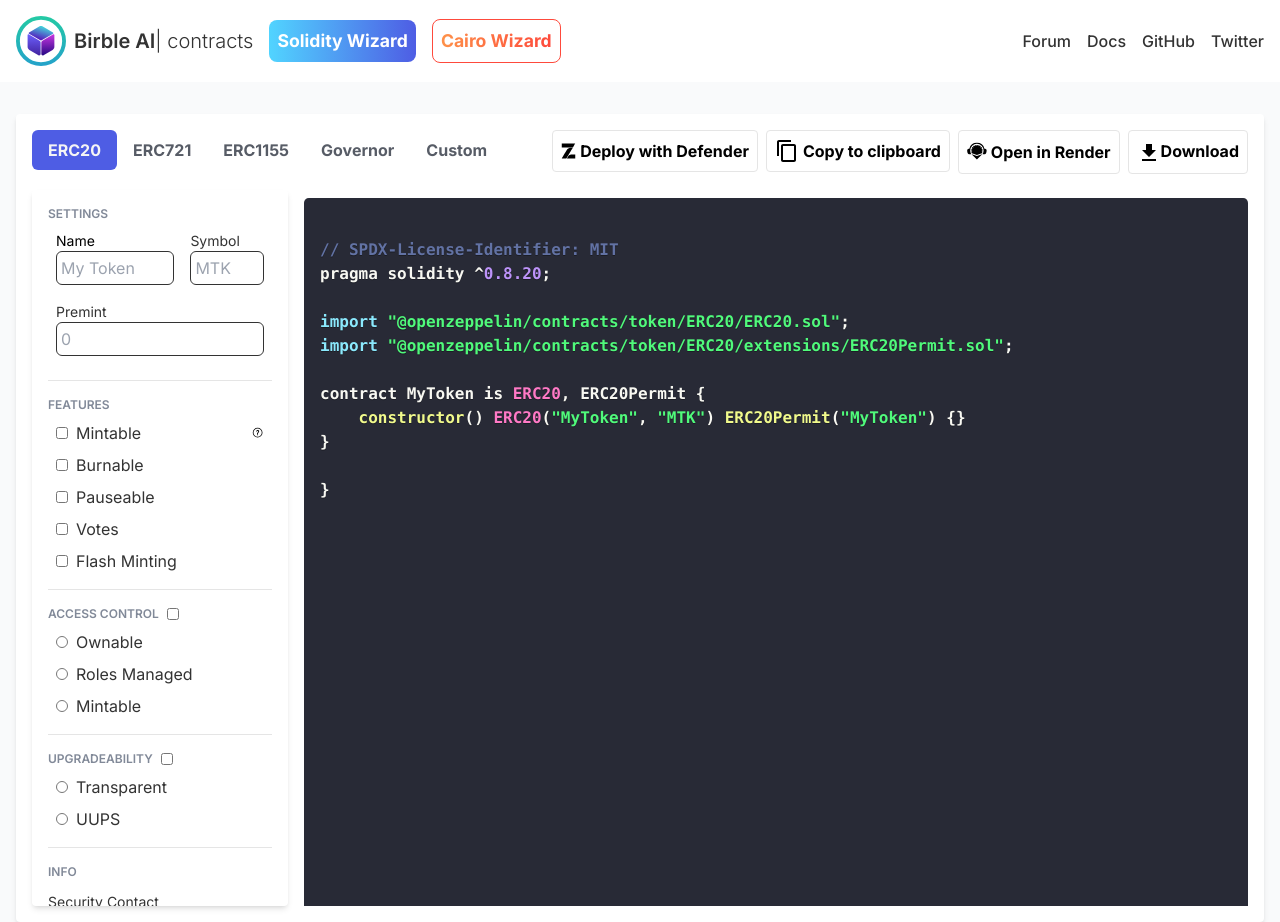
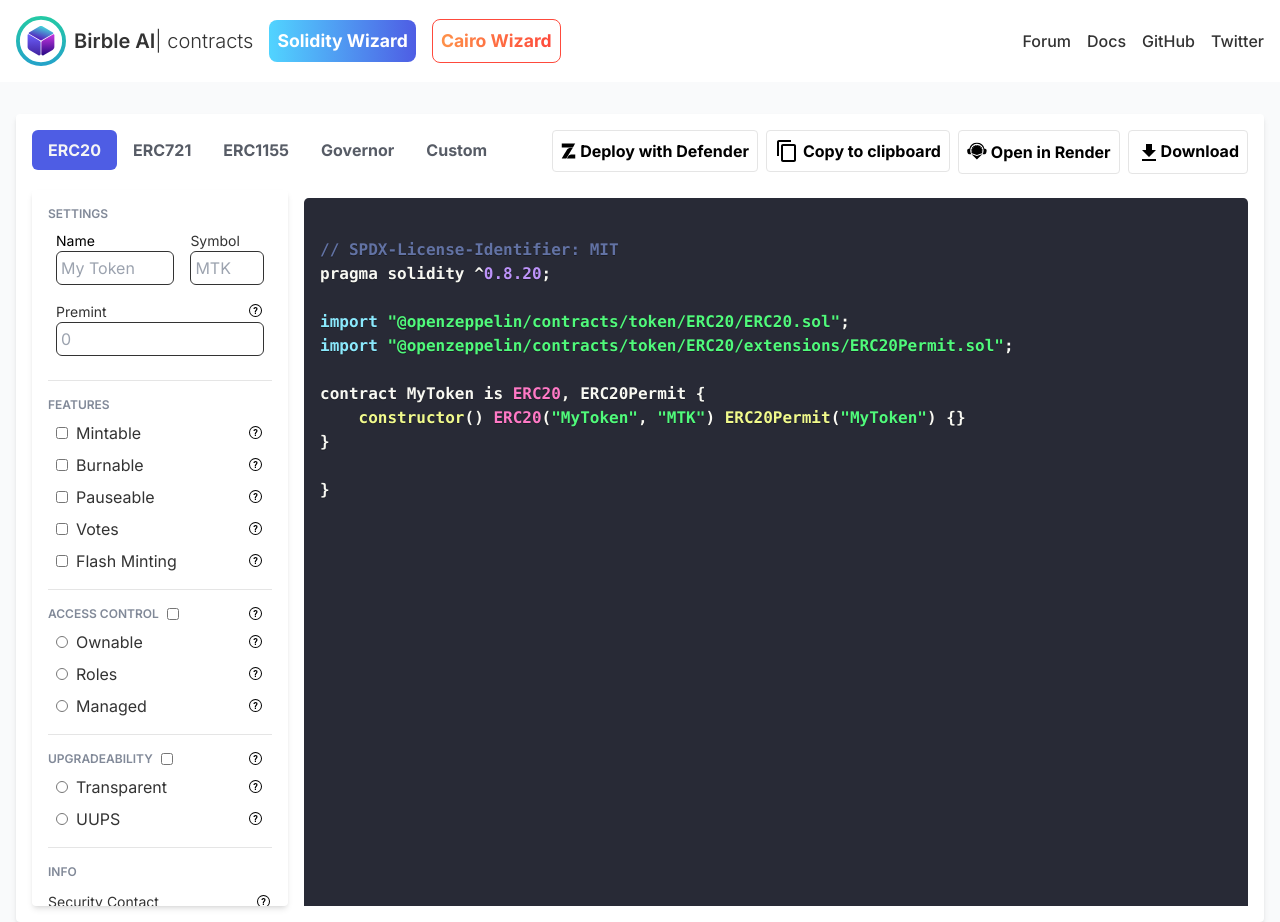
Before and after one commit to Mwangangi1978/Web3, a Next.js app in the folder contract/: page / in a window 1280 px wide. Built offline with nearby package versions, Linux system fonts and the light colour scheme.

Commit message:
tooltips for erc20

```diff
--- a/contract/src/components/erc20.tsx
+++ b/contract/src/components/erc20.tsx
@@ -21,9 +21,12 @@ const ERC20 = ()=>{
                     </div>
                 </div>
                 <div className="flex flex-col p-[0.5rem]">
+                    <div className="flex item-center place-content-between">
                         <label htmlFor="uri" className="text-[#333333] text-[0.875rem]">
                             Premint
                         </label>
+                        <Tool tooltipText="Create an initial amount of tokens for the deployer." />
+                    </div>
                     <input  id="uri" type="text" placeholder="0" className="border border-1 border-[#333333] rounded-[6px] p-1  text-black"/>
                 </div>
             </div>
@@ -39,9 +42,10 @@ const ERC20 = ()=>{
                         />
                         <label className="ml-[0.5rem] text-[#333333] ">Mintable</label>
                     </div>
-                    <Tool tooltipText="Tooltip Text Here" link='https://www.birbleai.com/' linktext='Read more'/>
+                    <Tool tooltipText="Privileged accounts will be able to create more supply." />
                 </div>
-                <div className="m-[0.5rem] flex items-center">
+                <div className="m-[0.5rem] flex items-center place-content-between">
+                    <div className="flex items-center">
                         <input
                             type="checkbox"
                             className="form-checkbox h-3 w-3 text-indigo-600 rounded"
@@ -49,7 +53,10 @@ const ERC20 = ()=>{
                         />
                         <label className="ml-[0.5rem] text-[#333333]">Burnable</label>
                     </div>
-                <div className="m-[0.5rem] flex items-center">
+                    <Tool tooltipText="Token holders will be able to destroy their tokens." link='https://docs.openzeppelin.com/contracts/5.x/api/token/erc20#ERC20Burnable' linktext='Read more'/>
+                </div>
+                <div className="m-[0.5rem] flex items-center place-content-between">
+                    <div className="flex items-center">
                         <input
                             type="checkbox"
                             className="form-checkbox h-3 w-3 text-indigo-600 rounded"
@@ -57,7 +64,10 @@ const ERC20 = ()=>{
                         />
                         <label className="ml-[0.5rem] text-[#333333] ">Pauseable</label>
                     </div>
-                <div className="m-[0.5rem] flex items-center">
+                    <Tool tooltipText="Privileged accounts will be able to pause the functionality marked as whenNotPaused. Useful for emergency response." link='https://docs.openzeppelin.com/contracts/5.x/api/utils#Pausable' linktext='Read more'/>
+                </div>
+                <div className="m-[0.5rem] flex items-center place-content-between">
+                    <div className="flex items-center">
                         <input
                             type="checkbox"
                             className="form-checkbox h-3 w-3 text-indigo-600 rounded"
@@ -65,7 +75,10 @@ const ERC20 = ()=>{
                         />
                         <label className="ml-[0.5rem] text-[#333333] ">Votes</label>
                     </div>
-                <div className="m-[0.5rem] mb-0 flex items-center">
+                    <Tool tooltipText="Keeps track of historical balances for voting in on-chain governance, with a way to delegate one's voting power to a trusted account." link='https://docs.openzeppelin.com/contracts/5.x/api/token/erc20#ERC20Votes' linktext='Read more'/>
+                </div>
+                <div className="m-[0.5rem] mb-0 flex items-center place-content-between">
+                    <div className="flex items-center">
                         <input
                             type="checkbox"
                             className="form-checkbox h-3 w-3 text-indigo-600 rounded"
@@ -73,11 +86,14 @@ const ERC20 = ()=>{
                         />
                         <label className="ml-[0.5rem] text-[#333333] ">Flash Minting</label>
                     </div>
+                    <Tool tooltipText="Built-in flash loans. Lend tokens without requiring collateral as long as they're returned in the same transaction." link='https://docs.openzeppelin.com/contracts/5.x/api/token/erc20#ERC20FlashMint' linktext='Read more'/>
+                </div>
 
             </div>
             <hr className="my-4"></hr>
             <div>
-                <div className=" mt-0  flex items-center">
+                <div className=" mt-0  flex items-center place-content-between mr-[0.5rem]">
+                    <div className="flex items-center mr-[0.5rem]">
                         <label className="text-[#818998] font-semibold text-xs mr-[0.5rem]">ACCESS CONTROL</label>
                         <input
                             type="checkbox"
@@ -85,8 +101,10 @@ const ERC20 = ()=>{
 
                         />
                     </div>
-                <div className="m-[0.5rem]  flex items-center">
-
+                    <Tool tooltipText="Restrict who can access the functions of a contract or when they can do it." link='https://docs.openzeppelin.com/contracts/5.x/api/access' linktext='Read more' />
+                </div>
+                <div className="m-[0.5rem]  flex items-center place-content-between">
+                    <div className="flex items-center">
                     <input
                         type="radio"
                         className="form-checkbox h-3 w-3"
@@ -94,29 +112,36 @@ const ERC20 = ()=>{
                     />
                     <label className="ml-2 text-[#333333] ">Ownable</label>
                     </div>
-                <div className="m-[0.5rem]  flex items-center">
-
+                    <Tool tooltipText="Simple mechanism with a single account authorized for all privileged actions." link='https://docs.openzeppelin.com/contracts/5.x/api/access#Ownable' linktext='Read more'/>
+                </div>
+                <div className="m-[0.5rem]  flex items-center place-content-between">
+                    <div className="flex items-center">
                     <input
                         type="radio"
                         className="radio h-3 w-3 "
 
                     />
-                    <label className="ml-2 text-[#333333] ">Roles Managed</label>
+                    <label className="ml-2 text-[#333333] ">Roles</label>
                     </div>
-                <div className=" flex items-center m-[0.5rem]  mb-0">
-
+                    <Tool tooltipText="Flexible mechanism with a separate role for each privileged action. A role can have many authorized accounts." link='https://docs.openzeppelin.com/contracts/5.x/api/access#AccessControl' linktext='Read more'/>
+                </div>
+                <div className=" flex items-center m-[0.5rem]  mb-0 place-content-between">
+                    <div className="flex items-center">
                         <input
                             type="radio"
                             className="form-checkbox h-3 w-3"
 
                         />
-                    <label className="ml-2 text-[#333333] ">Mintable</label>
+                        <label className="ml-2 text-[#333333] ">Managed</label>
+                    </div>
+                    <Tool tooltipText="Enables a central contract to define a policy that allows certain callers to access certain functions." link='https://docs.openzeppelin.com/contracts/5.x/api/access#AccessManag' linktext='Read more'/>
                 </div>
 
             </div>
             <hr className="my-4"></hr>
             <div>
-                <div className=" flex items-center">
+                <div className=" flex items-center place-content-between mr-[0.5rem]">
+                    <div className="flex items-center">
                         <label className="text-[#818998] font-semibold text-xs mr-[0.5rem]">UPGRADEABILITY</label>
                         <input
                             type="checkbox"
@@ -124,8 +149,10 @@ const ERC20 = ()=>{
 
                         />
                     </div>
-                <div className="m-[0.5rem] flex items-center">
-
+                    <Tool tooltipText="Smart contracts are immutable by default unless deployed behind an upgradeable proxy." link='https://docs.openzeppelin.com/upgrades' linktext='Read more'/>
+                </div>
+                <div className="m-[0.5rem] flex items-center place-content-between">
+                    <div className="flex items-center">
                         <input
                             type="radio"
                             className="form-checkbox h-3 w-3"
@@ -133,8 +160,10 @@ const ERC20 = ()=>{
                         />
                         <label className="ml-2 text-[#333333] ">Transparent</label>
                     </div>
-                <div className="m-[0.5rem] mb-0 flex items-center">
-
+                    <Tool tooltipText="Uses more complex proxy with higher overhead, requires less changes in your contract. Can also be used with beacons." link='https://docs.openzeppelin.com/contracts/5.x/api/proxy#TransparentUpgradeableProxy' linktext='Read more'/>
+                </div>
+                <div className="m-[0.5rem] mb-0 flex items-center place-content-between">
+                    <div className="flex items-center">
                         <input
                             type="radio"
                             className="radio h-3 w-3"
@@ -142,16 +171,20 @@ const ERC20 = ()=>{
                         />
                         <label className="ml-2 text-[#333333] ">UUPS</label>
                     </div>
+                    <Tool tooltipText="Uses simpler proxy with less overhead, requires including extra code in your contract. Allows flexibility for authorizing upgrades." link='https://docs.openzeppelin.com/contracts/5.x/api/proxy#UUPSUpgradeable' linktext='Read more'/>
+                </div>
 
             </div>
             <hr className="my-4"></hr>
             <div>
                 <h1 className="text-[#818998] font-semibold text-xs ">INFO</h1>
                 <div className="flex flex-col mt-[0.75rem]">
-
+                   <div className="flex items-center place-content-between">
                         <label htmlFor="Security Contact" className="text-[#333333] text-sm">
                             Security Contact
                         </label>
+                        <Tool tooltipText="Where people can contact you to report security issues. Will only be visible if contract metadata is verified." link='https://github.com/ethereum-lists/contracts/blob/main/README.md#tracking-new-deployments' linktext='Read more'/>
+                    </div>
                     <input  id="Security Contact" type="text" placeholder="security@example.com" className="border border-1 border-[#333333] rounded-[6px] p-1  text-black"/>
                 </div>
                 <div className="flex flex-col mt-[0.75rem]">
--- a/contract/src/components/tool.tsx
+++ b/contract/src/components/tool.tsx
@@ -12,7 +12,7 @@ const Tool: React.FC<{link?:string; tooltipText: string; linktext?: string }> =
   return (
     <TooltipProvider>
       <Tooltip>
-        <TooltipTrigger><img src={'/svg.svg'} alt='svg' className="w-3 h-3" /></TooltipTrigger>
+        <TooltipTrigger><img src={'/svg.svg'} alt='svg' className="w-4 h-4" /></TooltipTrigger>
         <TooltipContent>
           <p>{tooltipText}</p>
           {link &&
--- a/contract/src/components/ui/tooltip.tsx
+++ b/contract/src/components/ui/tooltip.tsx
@@ -19,7 +19,7 @@ const TooltipContent = React.forwardRef<
     ref={ref}
     sideOffset={sideOffset}
     className={cn(
-      "z-50 overflow-hidden rounded-md border bg-popover px-3 py-1.5 text-sm text-popover-foreground shadow-md animate-in fade-in-0 zoom-in-95 data-[state=closed]:animate-out data-[state=closed]:fade-out-0 data-[state=closed]:zoom-out-95 data-[side=bottom]:slide-in-from-top-2 data-[side=left]:slide-in-from-right-2 data-[side=right]:slide-in-from-left-2 data-[side=top]:slide-in-from-bottom-2",
+      "z-50 overflow-hidden rounded-md border bg-orange-100 max-w-[300px] px-3 py-1.5 text-sm text-popover-foreground shadow-md animate-in fade-in-0 zoom-in-95 data-[state=closed]:animate-out data-[state=closed]:fade-out-0 data-[state=closed]:zoom-out-95 data-[side=bottom]:slide-in-from-top-2 data-[side=left]:slide-in-from-right-2 data-[side=right]:slide-in-from-left-2 data-[side=top]:slide-in-from-bottom-2",
       className
     )}
     {...props}
```
Lines whose indentation alone changed are shown as unchanged.
